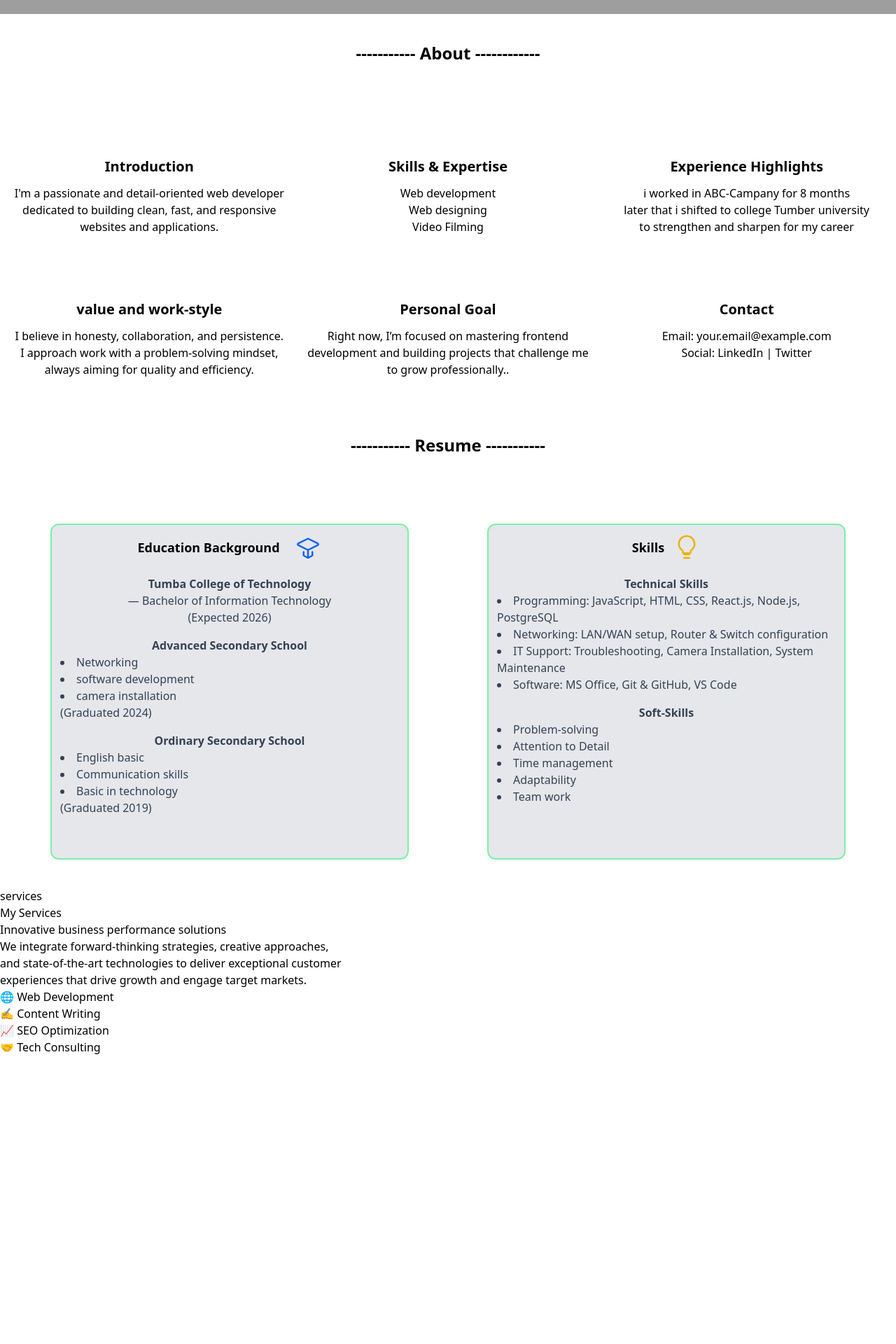
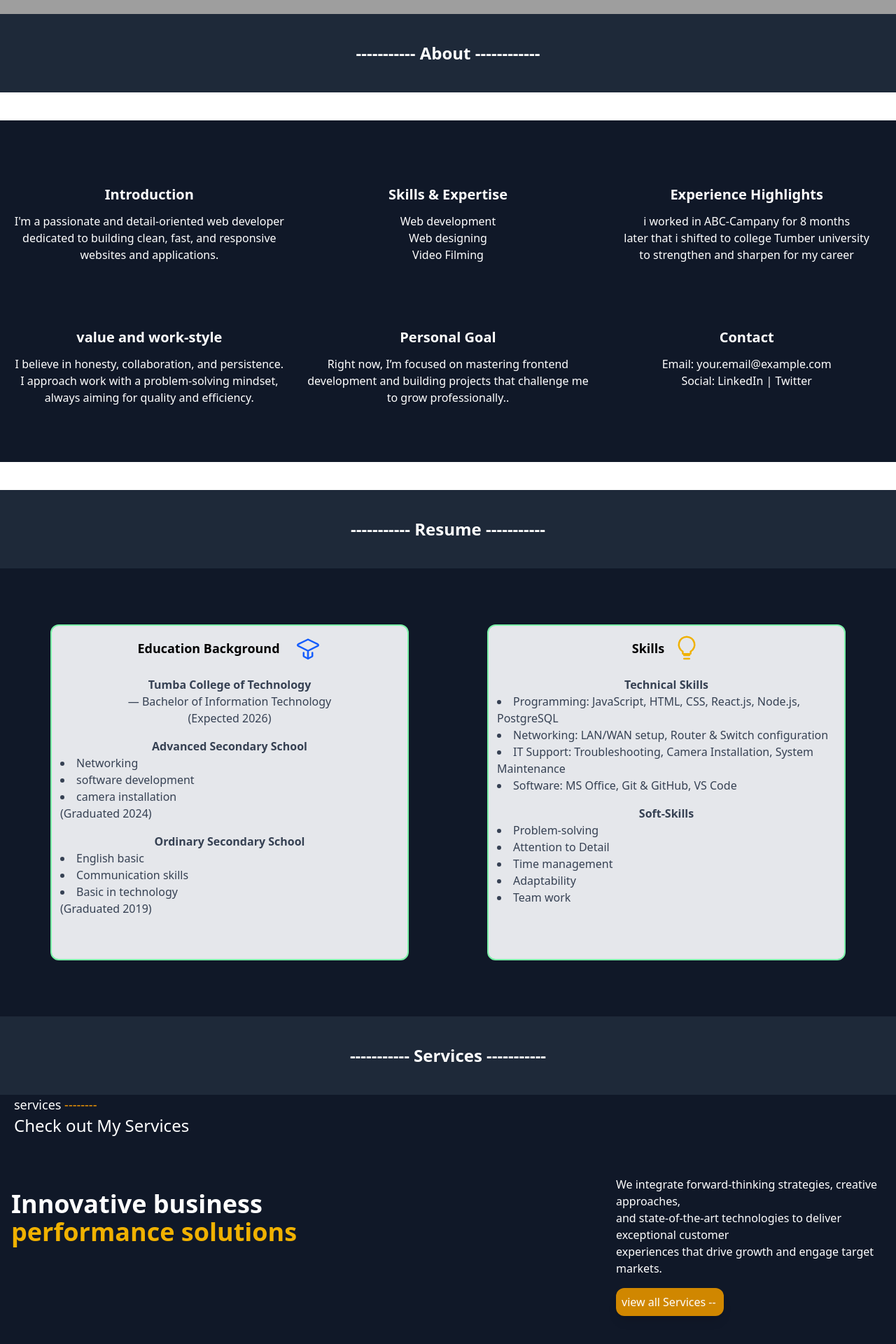
Before and after one commit to Olivier-Masabo/tailwind-practice, a React (Vite) app: page / in a window 1280 px wide. Shown: the part 780-2700 px from the top of the page at 70% size. Before the commit the page ends 2288 px from the top, so only its background shows below. Built offline with nearby package versions, Linux system fonts and the light colour scheme; grey boxes are pictures that could not be loaded.

Commit message:
changing layout and style

```diff
--- a/src/body.jsx
+++ b/src/body.jsx
@@ -40,14 +40,14 @@ Let’s create something great together!</h2>
           </div>
       </div>
     </div>
-      <div id="about" className="p-10 text-center font-bold text-2xl">
+      <section id="about" className="p-10 text-center font-bold text-2xl  bg-gray-800 text-white">
         ----------- About ------------
-      </div>
-           <div className="mt-10">
+      </section>
+           <div className="py-10">
              <img class="flex  py-6 md:hidden" src={profil} alt="" />
              <div class="about-page">
 
-<div class= "grid grid-cols-3 text-center" >
+<div class= "grid grid-cols-3 text-center  bg-gray-900 text-white py-10" >
 
   <div class="py-10 ">
     <h2 class="font-bold py-3 text-xl">Introduction</h2>
@@ -100,8 +100,8 @@ Let’s create something great together!</h2>
 
 </div>
 
-  <h1 id="resume" className="p-10 text-center font-bold text-2xl ">----------- Resume -----------</h1>
-<div className="mt-4 flex justify-evenly items-center ">
+  <h1 id="resume" className="p-10 text-center font-bold text-2xl bg-gray-800 text-white">----------- Resume -----------</h1>
+<section className=" flex justify-evenly items-center bg-gray-900 py-10">
   <div className='border-green-300 border-2  w-lg text-center h-[60vh] rounded-xl bg-gray-200 m-10'>
     <h2 class="flex items-center text-lg font-bold justify-center mb-5 mt-3">
 
@@ -191,20 +191,27 @@ Let’s create something great together!</h2>
   </div>
 
 
-</div>
+</section>
 
-<section id="services">
-  <p>services</p>
-  <h2>My Services</h2>
+<h1 id="resume" className="p-10 text-center font-bold text-2xl  bg-gray-800 text-white">----------- Services -----------</h1>
 
-  <div>
-    <div>
-      <h1>Innovative business <span>performance solutions</span></h1>
+<section id="services"  className='bg-gray-900'>
+  <p className='text-lg text-white  ml-5 '>services <span className='text-amber-500 text-lg'>--------</span></p>
+  <h2 className='text-2xl text-white ml-5'> Check out My Services</h2>
+
+  <div  className="grid grid-cols-3 gap-4 py-10">
+    <div className="col-span-2  p-4">
+      <h1 className="text-4xl text-start items-center  font-bold text-white py-5">Innovative business <br />
+      <span class="text-yellow-500 ">performance solutions</span></h1>
     </div>
 
-    <p>We integrate forward-thinking strategies, creative approaches, <br />
+<div className='col-span-1  p-4'>
+
+    <p className="text-white">We integrate forward-thinking strategies, creative approaches, <br />
      and state-of-the-art technologies to deliver exceptional customer <br />
       experiences that drive growth and engage target markets.</p>
+   <p className='w-[40%] text-left  bg-yellow-600 text-white font-medium text-base p-2 cursor-pointer rounded-xl shadow-lg mt-4'>view all Services --</p>
+</div>
   </div>
   <ul>
     <li><a href="#web-dev">🌐 Web Development</a></li>
```
